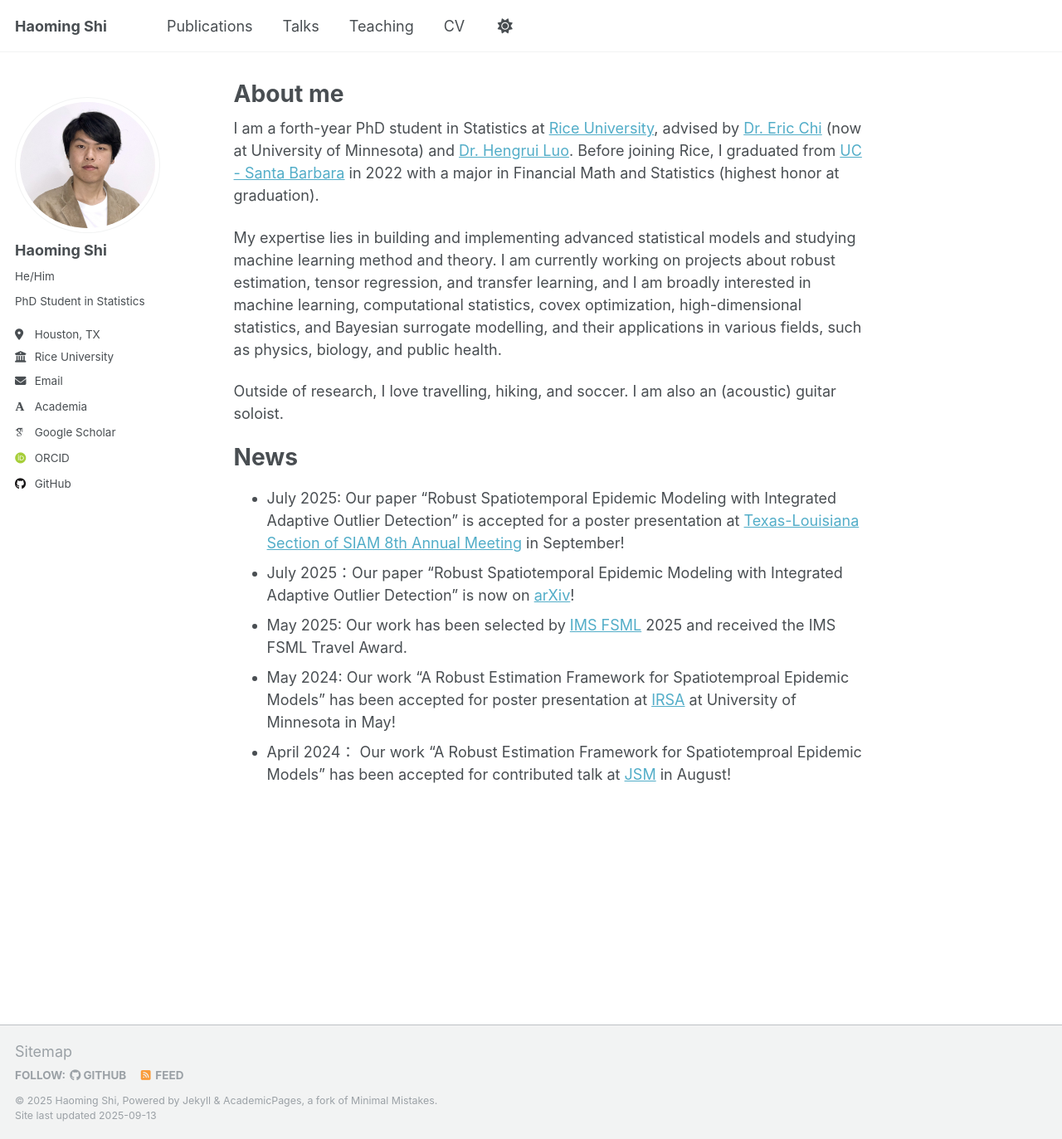
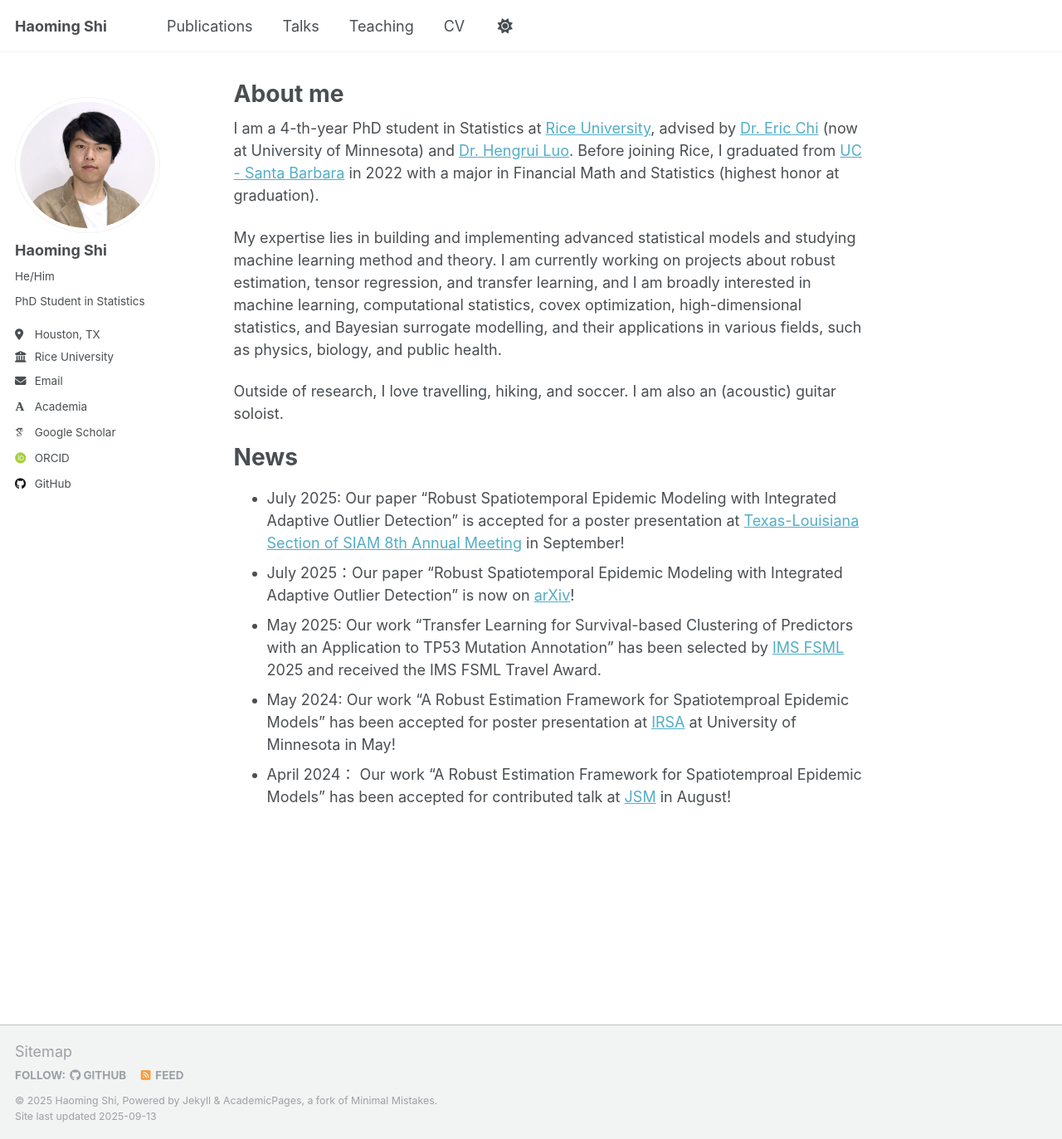
Before and after one commit to haomingsj98/haomingsj98.github.io, a Jekyll site: the page built from _pages/about.md, in a window 1280 px wide and 1373 px high. Shown: the whole window at 83% size. Built offline with Jekyll 4.4.1, drawn with Linux system fonts in a browser that asks for light colours; some web fonts are replaced; a script that is not in the unit is left out.

Commit message:
edit about me

```diff
--- a/_pages/about.md
+++ b/_pages/about.md
@@ -6,7 +6,7 @@ redirect_from:
   - /about/
   - /about.html
 ---
-I am a forth-year PhD student in Statistics at [Rice University](https://statistics.rice.edu/), advised by [Dr. Eric Chi](https://www.ericchi.com/) (now at University of Minnesota) and [Dr. Hengrui Luo](https://hrluo.github.io/HengruiLuo_Home.html). Before joining Rice, I graduated from [UC - Santa Barbara](https://www.pstat.ucsb.edu/) in 2022 with a major in Financial Math and Statistics (highest honor at graduation).
+I am a 4-th-year PhD student in Statistics at [Rice University](https://statistics.rice.edu/), advised by [Dr. Eric Chi](https://www.ericchi.com/) (now at University of Minnesota) and [Dr. Hengrui Luo](https://hrluo.github.io/HengruiLuo_Home.html). Before joining Rice, I graduated from [UC - Santa Barbara](https://www.pstat.ucsb.edu/) in 2022 with a major in Financial Math and Statistics (highest honor at graduation).
 
 My expertise lies in building and implementing advanced statistical models and studying machine learning method and theory. I am currently working on projects about robust estimation, tensor regression, and transfer learning, and I am broadly interested in machine learning, computational statistics, covex optimization, high-dimensional statistics, and Bayesian surrogate modelling, and their applications in various fields, such as physics, biology, and public health.
 
@@ -18,6 +18,6 @@ News
 ======
 - July 2025: Our paper "Robust Spatiotemporal Epidemic Modeling with Integrated Adaptive Outlier Detection" is accepted for a poster presentation at [Texas-Louisiana Section of SIAM 8th Annual Meeting](https://sites.google.com/view/siamtxla2025/home?authuser=0) in September!
 - July 2025：Our paper "Robust Spatiotemporal Epidemic Modeling with Integrated Adaptive Outlier Detection" is now on [arXiv](https://arxiv.org/abs/2507.09380)!
-- May 2025: Our work has been selected by [IMS FSML](https://fsmlims.wixsite.com/fsml25) 2025 and received the IMS FSML Travel Award.
+- May 2025: Our work "Transfer Learning for Survival-based Clustering of Predictors with an Application to TP53 Mutation Annotation" has been selected by [IMS FSML](https://fsmlims.wixsite.com/fsml25) 2025 and received the IMS FSML Travel Award.
 - May 2024: Our work "A Robust Estimation Framework for Spatiotemproal Epidemic Models" has been accepted for poster presentation at [IRSA](https://irsa.umn.edu/haoming-shi) at University of Minnesota in May!
 - April 2024： Our work "A Robust Estimation Framework for Spatiotemproal Epidemic Models" has been accepted for contributed talk at [JSM](https://ww2.amstat.org/meetings/jsm/2024/) in August!
```
